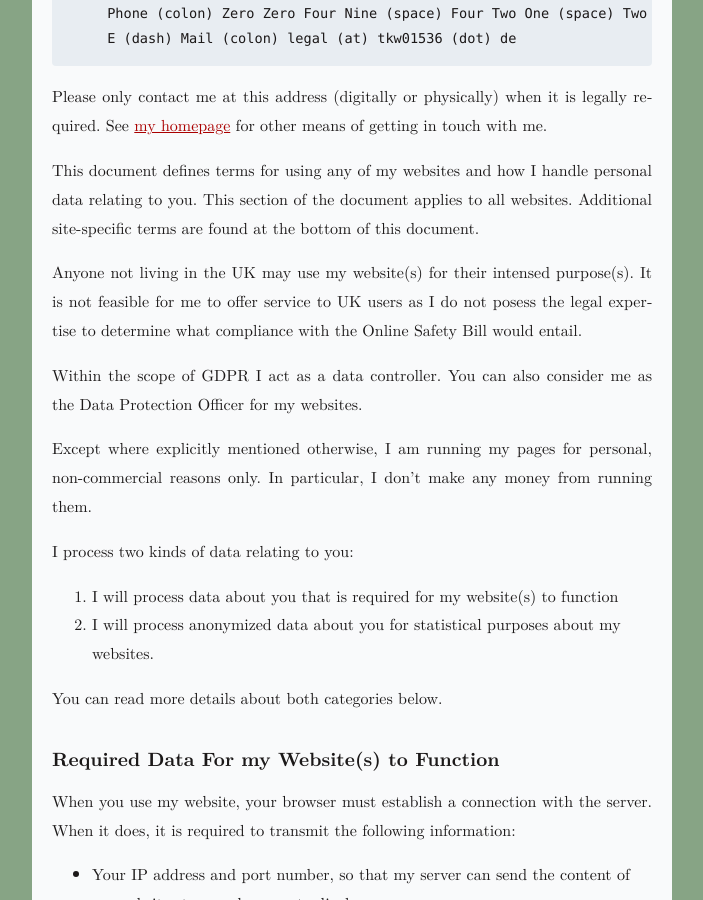
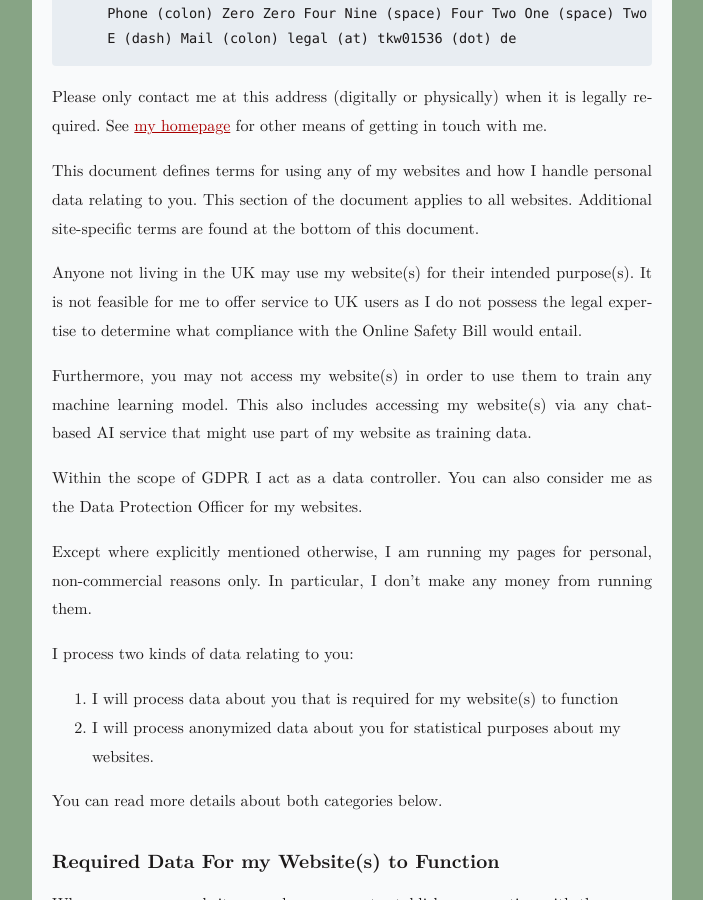
Before and after one commit to tkw1536/inform.everyone.wtf, a Jekyll site: the page built from static/index.md, in a window 1280 px wide and 900 px high, scrolled down 896 px. Shown: the whole window, without its empty margins (288-991 px from the left). Built offline with Jekyll 4.4.1, drawn with Linux system fonts in a browser that asks for light colours.

Commit message:
index: Disallow AI use

```diff
--- a/static/index.md
+++ b/static/index.md
@@ -37,8 +37,11 @@ This document defines terms for using any of my websites and how I handle person
 This section of the document applies to all websites.
 Additional site-specific terms are found at the bottom of this document.
 
-Anyone not living in the UK may use my website(s) for their intensed purpose(s).
-It is not feasible for me to offer service to UK users as I do not posess the legal expertise to determine what compliance with the Online Safety Bill would entail.
+Anyone not living in the UK may use my website(s) for their intended purpose(s).
+It is not feasible for me to offer service to UK users as I do not possess the legal expertise to determine what compliance with the Online Safety Bill would entail.
+
+Furthermore, you may not access my website(s) in order to use them to train any machine learning model.
+This also includes accessing my website(s) via any chat-based AI service that might use part of my website as training data.
 
 Within the scope of GDPR I act as a data controller.
 You can also consider me as the Data Protection Officer for my websites.
```
